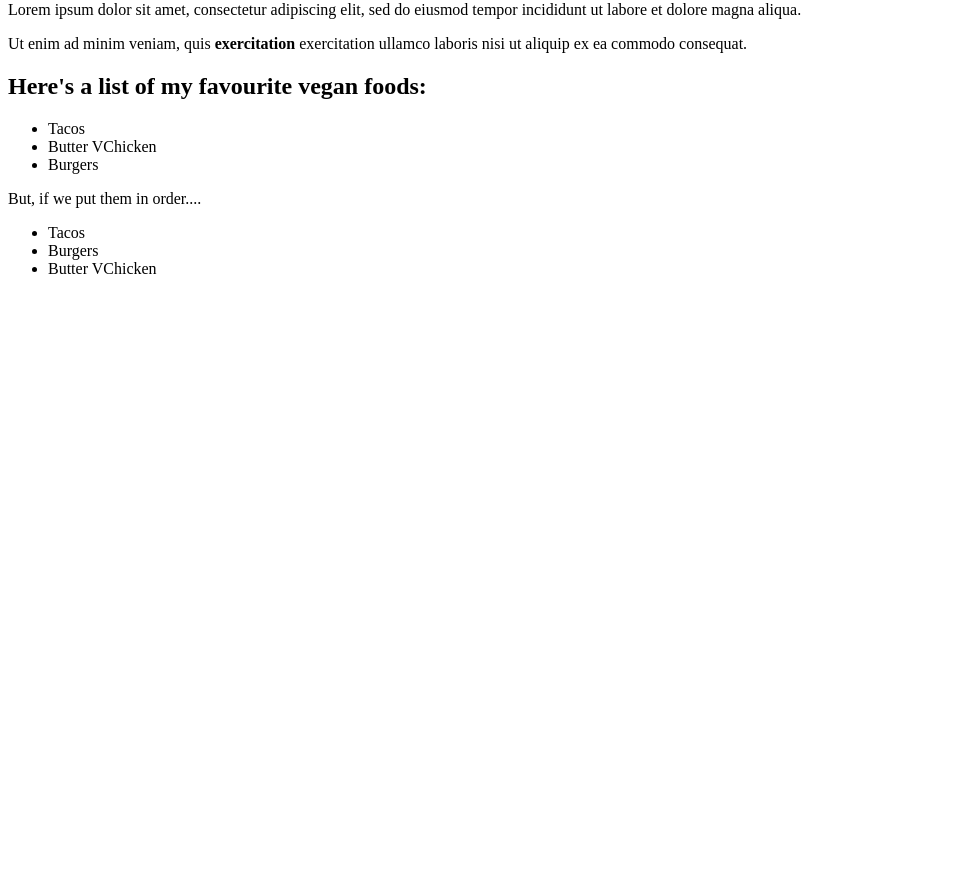
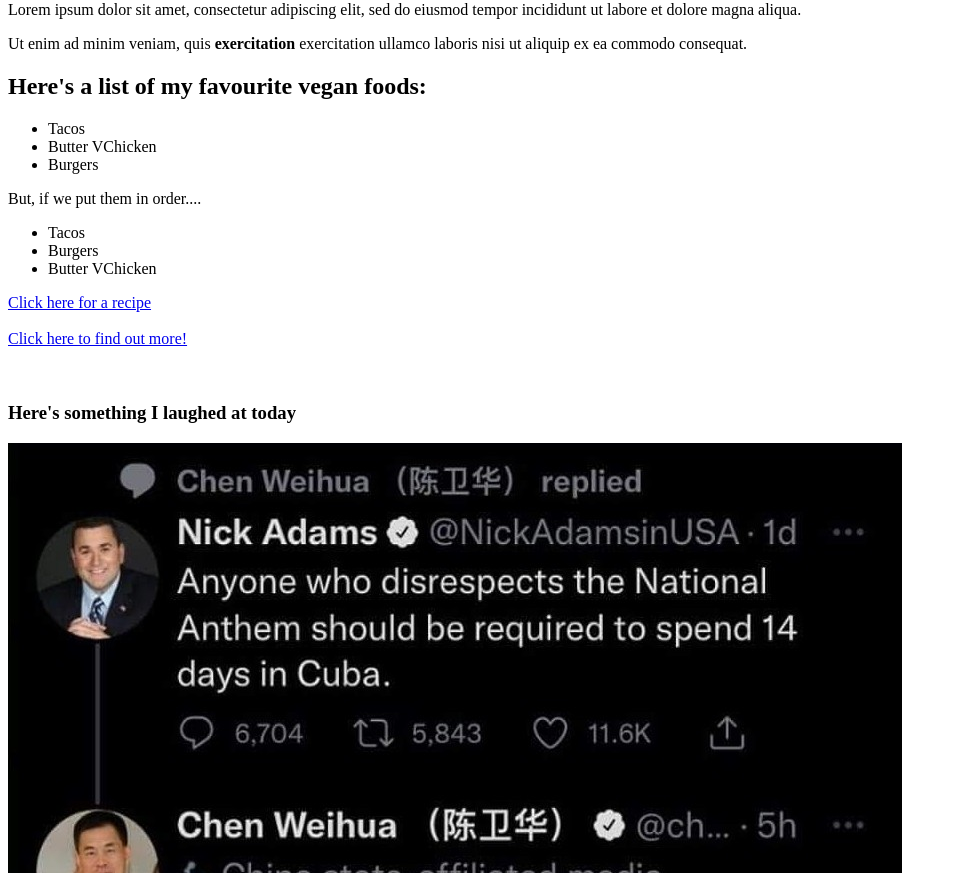
Before and after one commit to Lougene/git_test, a plain HTML site: page mfw/index.html in a window 1280 px wide. Shown: the part 79-952 px from the top of the page, without its empty margins (0-957 px from the left). Before the commit the page ends 800 px from the top, so only its background shows below. Drawn offline with Linux system fonts and the light colour scheme.

Commit message:
Use new tags and add folder structure
Experimented with  anchor and image tags and created a folder structure.

```diff
--- a/mfw/index.html
+++ b/mfw/index.html
@@ -26,5 +26,15 @@
     <li> Butter VChicken</li>
   </ul>
 
+  <a href="https://www.recipes.com"> Click here for a recipe<br></a>
+  <br>
+  <a href="./pages/about.html"> Click here to find out more!</a>
+  <br>
+  <br>
+  <br>
+  <h3> Here's something I laughed at today</h3>
+  <img src="./images/funny-meme.jpg" alt="Meme">
+
+
 </body>
 </html>
```
Also changed, not shown: mfw/pages/about.html (added, +14 -0 lines), mfw/images/funny-meme.jpg (added).
